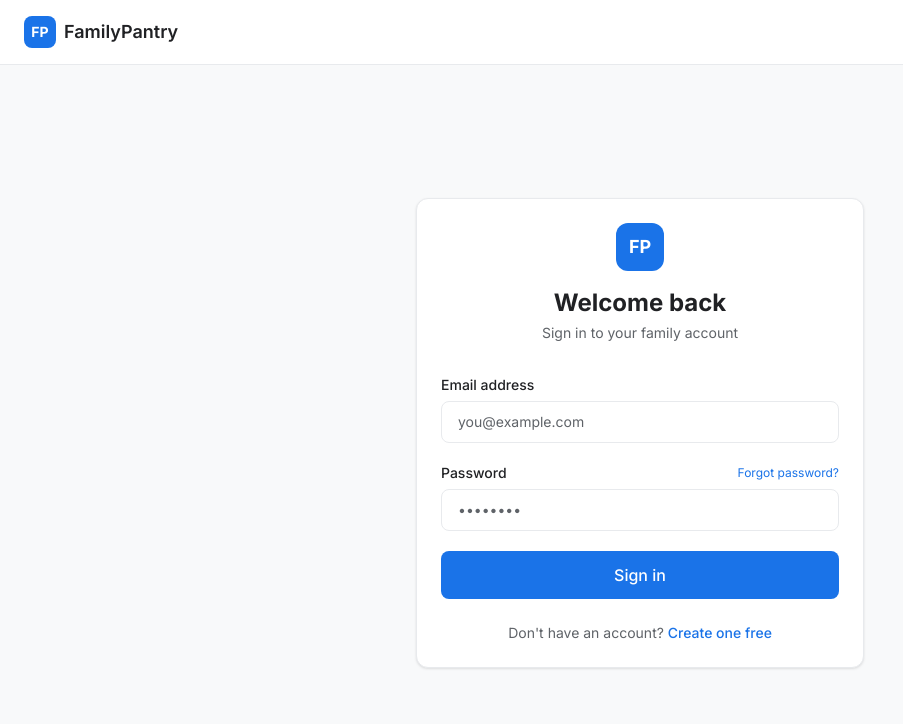
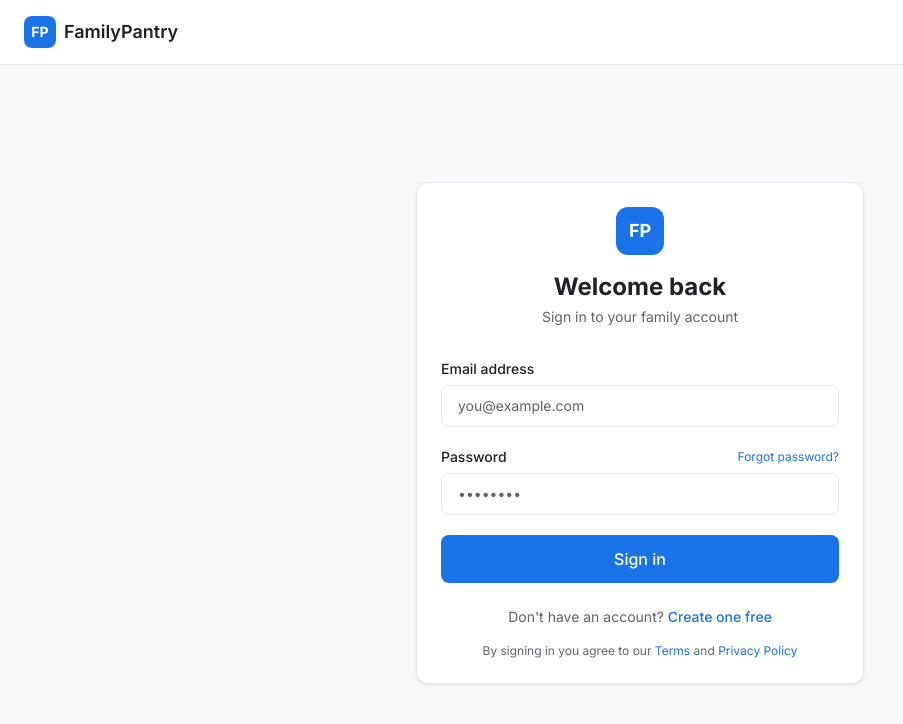
Before and after one commit to devenv247-tech/familypantry, a React (Vite) app: page /login in a window 1280 px wide. Shown: the top 724 px of the page, without its empty margins (0-903 px from the left). Built offline with nearby package versions, Linux system fonts and the light colour scheme.

Commit message:
Update legal pages email, add terms/privacy links to login and register

```diff
--- a/src/pages/Login.jsx
+++ b/src/pages/Login.jsx
@@ -95,6 +95,12 @@ const handleSubmit = async (e) => {
               Create one free
             </Link>
           </p>
+          <p className="text-center text-xs text-textMuted mt-4">
+  By signing in you agree to our{' '}
+  <Link to="/terms" className="text-primary hover:underline">Terms</Link>
+  {' '}and{' '}
+  <Link to="/privacy" className="text-primary hover:underline">Privacy Policy</Link>
+</p>
         </div>
       </div>
     </div>
--- a/src/pages/Register.jsx
+++ b/src/pages/Register.jsx
@@ -178,6 +178,12 @@ const handleStep2 = async (e) => {
               Sign in
             </Link>
           </p>
+          <p className="text-center text-xs text-textMuted mt-3">
+            By creating an account you agree to our{' '}
+            <Link to="/terms" className="text-primary hover:underline">Terms</Link>
+            {' '}and{' '}
+            <Link to="/privacy" className="text-primary hover:underline">Privacy Policy</Link>
+          </p>
 
         </div>
       </div>
```
